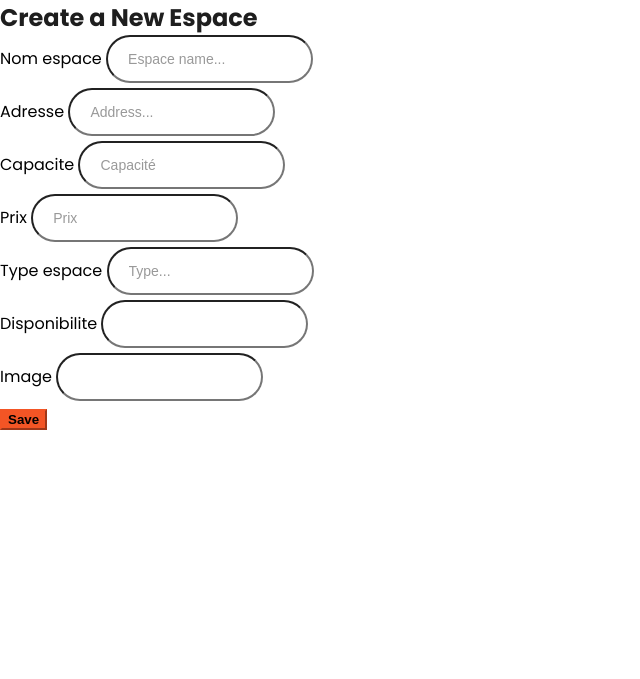
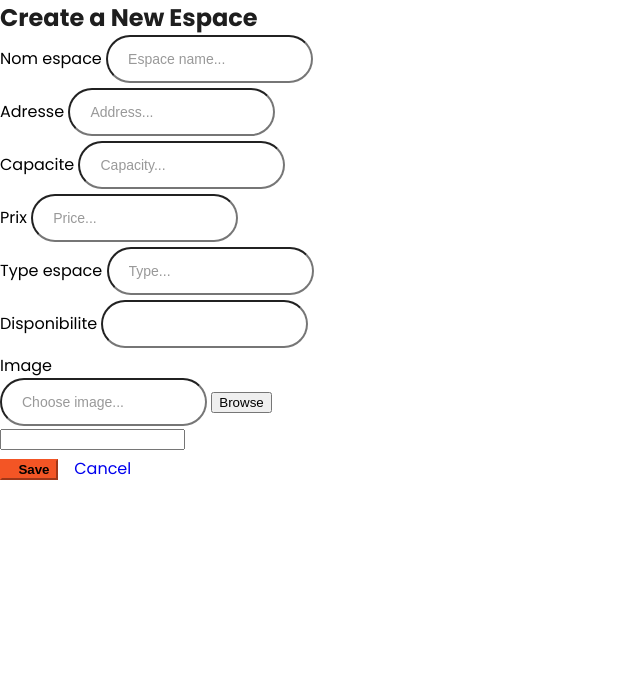
Before and after one commit to SelimHs/Pi-Javafx-Symfony, a Symfony app: template templates/espace/new.html.twig in a window 1280 px wide. Shown: the part 971-1650 px from the top of the page, without its empty margins (0-640 px from the left). Run offline with Twig, Linux system fonts and the light colour scheme; the template is opened without the code that fills it, so the values that code supplies are empty; form fields are guessed from the names that the template uses; some libraries are stand-ins or nearby versions; some web fonts are replaced.

Commit message:
AJOUT SANS IMAGE

```diff
--- a/config/services.yaml
+++ b/config/services.yaml
@@ -4,6 +4,7 @@
 # Put parameters here that don't need to change on each machine where the app is deployed
 # https://symfony.com/doc/current/best_practices.html#use-parameters-for-application-configuration
 parameters:
+                uploads_directory: '%kernel.project_dir%/public/uploads'
 
 services:
     # default configuration for services in *this* file
--- a/templates/espace/new.html.twig
+++ b/templates/espace/new.html.twig
@@ -20,7 +20,7 @@
   <div class="card shadow-lg border-0 rounded-4 p-5" style="width: 100%; max-width: 600px;">
     <h2 class="mb-4 text-center fw-bold">Create a New Espace</h2>
 
-    {{ form_start(form, {'attr': {'novalidate': 'novalidate'}, 'enctype': 'multipart/form-data'}) }}
+    {{ form_start(form, {'attr': {'novalidate': 'novalidate', 'id': 'espace-form'}, 'enctype': 'multipart/form-data'}) }}
 
     <div class="mb-4">
       {{ form_label(form.nomEspace) }}
@@ -36,13 +36,13 @@
 
     <div class="mb-4">
       {{ form_label(form.capacite) }}
-      {{ form_widget(form.capacite, {'attr': {'class': 'form-control', 'placeholder': 'Capacité'}}) }}
+      {{ form_widget(form.capacite, {'attr': {'class': 'form-control', 'placeholder': 'Capacity...'}}) }}
       <div class="form-error-message">{{ form_errors(form.capacite) }}</div>
     </div>
 
     <div class="mb-4">
       {{ form_label(form.prix) }}
-      {{ form_widget(form.prix, {'attr': {'class': 'form-control', 'placeholder': 'Prix'}}) }}
+      {{ form_widget(form.prix, {'attr': {'class': 'form-control', 'placeholder': 'Price...'}}) }}
       <div class="form-error-message">{{ form_errors(form.prix) }}</div>
     </div>
 
@@ -63,18 +63,39 @@
       <div class="form-error-message">{{ form_errors(form.disponibilite) }}</div>
     </div>
 
+    <div class="mb-4">
+  {{ form_label(form.image, 'Image') }}
 
-    <div class="mb-4">
-      {{ form_label(form.image) }}
-      {{ form_widget(form.image, {'attr': {'class': 'form-control'}}) }}
-      <div class="form-error-message">{{ form_errors(form.image) }}</div>
+  <div class="input-group">
+    <input type="text" class="form-control" id="filename" placeholder="Choose image..." readonly>
+    <button type="button" class="btn btn-outline-secondary" id="browse-button">Browse</button>
   </div>
 
-    {# Champ user caché #}
+  {{ form_widget(form.image, {
+    'attr': {
+      'class': 'd-none',
+      'accept': 'image/*',
+      'onchange': 'previewImage(this)'
+    }
+  }) }}
+
+  <div class="form-error-message">{{ form_errors(form.image) }}</div>
+
+  <div class="text-center mt-3">
+    <img id="image-preview" class="img-thumbnail" style="max-height: 200px; display: none;" alt="Preview">
+  </div>
+</div>
+
+
     {{ form_widget(form.user, {'attr': {'style': 'display:none'}}) }}
 
-    <div class="text-center">
-      <button class="btn btn-primary px-5 py-2 rounded-pill">{{ button_label|default('Save') }}</button>
+    <div class="text-center mt-4">
+      <button type="submit" class="btn btn-primary px-5 py-2 rounded-pill">
+        <i class="fas fa-save me-2"></i>{{ button_label|default('Save') }}
+      </button>
+      <a href="{{ path('app_espace_index') }}" class="btn btn-outline-secondary px-5 py-2 rounded-pill ms-3">
+        <i class="fas fa-times me-2"></i>Cancel
+      </a>
     </div>
 
     {{ form_end(form) }}
@@ -122,14 +143,40 @@
       padding-left: 10px;
     }
 
-    .form-error-message ul {
-      margin: 0;
-      padding: 0;
-      list-style: none;
+    .img-thumbnail {
+      border-radius: 8px;
+      border: 1px dashed #ccc;
+      padding: 5px;
+      background-color: #f8f9fa;
     }
   </style>
 {% endblock %}
 
 {% block javascripts %}
   {{ parent() }}
+  <script>
+    document.addEventListener('DOMContentLoaded', function () {
+  const inputFile = document.getElementById('{{ form.image.vars.id }}');
+  const browseBtn = document.getElementById('browse-button');
+  const filename = document.getElementById('filename');
+
+  browseBtn.addEventListener('click', () => inputFile.click());
+
+  inputFile.addEventListener('change', function () {
+    const file = this.files[0];
+    if (file) {
+      filename.value = file.name;
+
+      const reader = new FileReader();
+      reader.onload = function (e) {
+        const preview = document.getElementById('image-preview');
+        preview.src = e.target.result;
+        preview.style.display = 'block';
+      };
+      reader.readAsDataURL(file);
+    }
+  });
+});
+
+  </script>
 {% endblock %}
```
Also changed, not shown: src/Controller/EspaceController.php (+26 -7 lines). Lines whose indentation alone changed are shown as unchanged.
